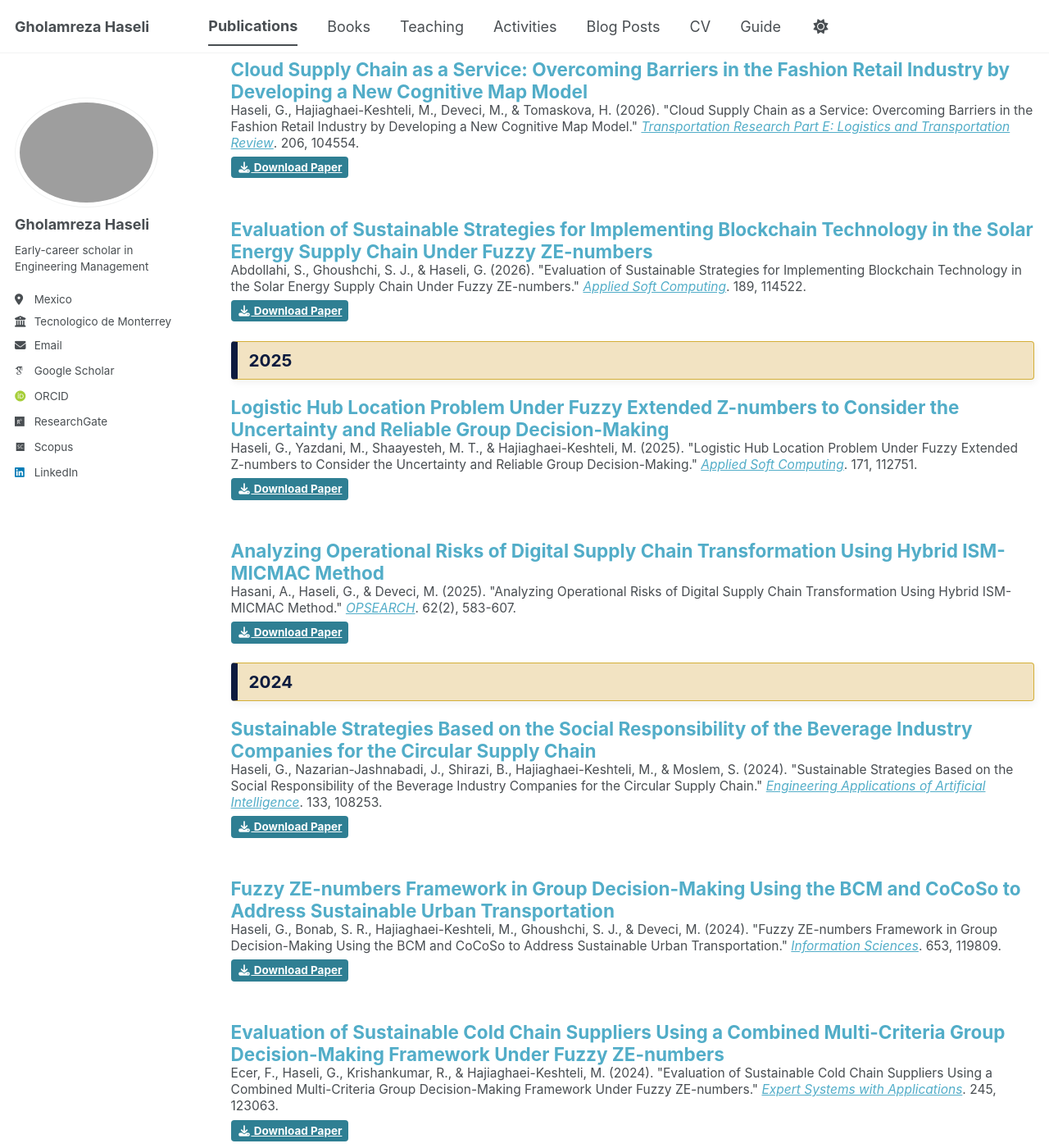
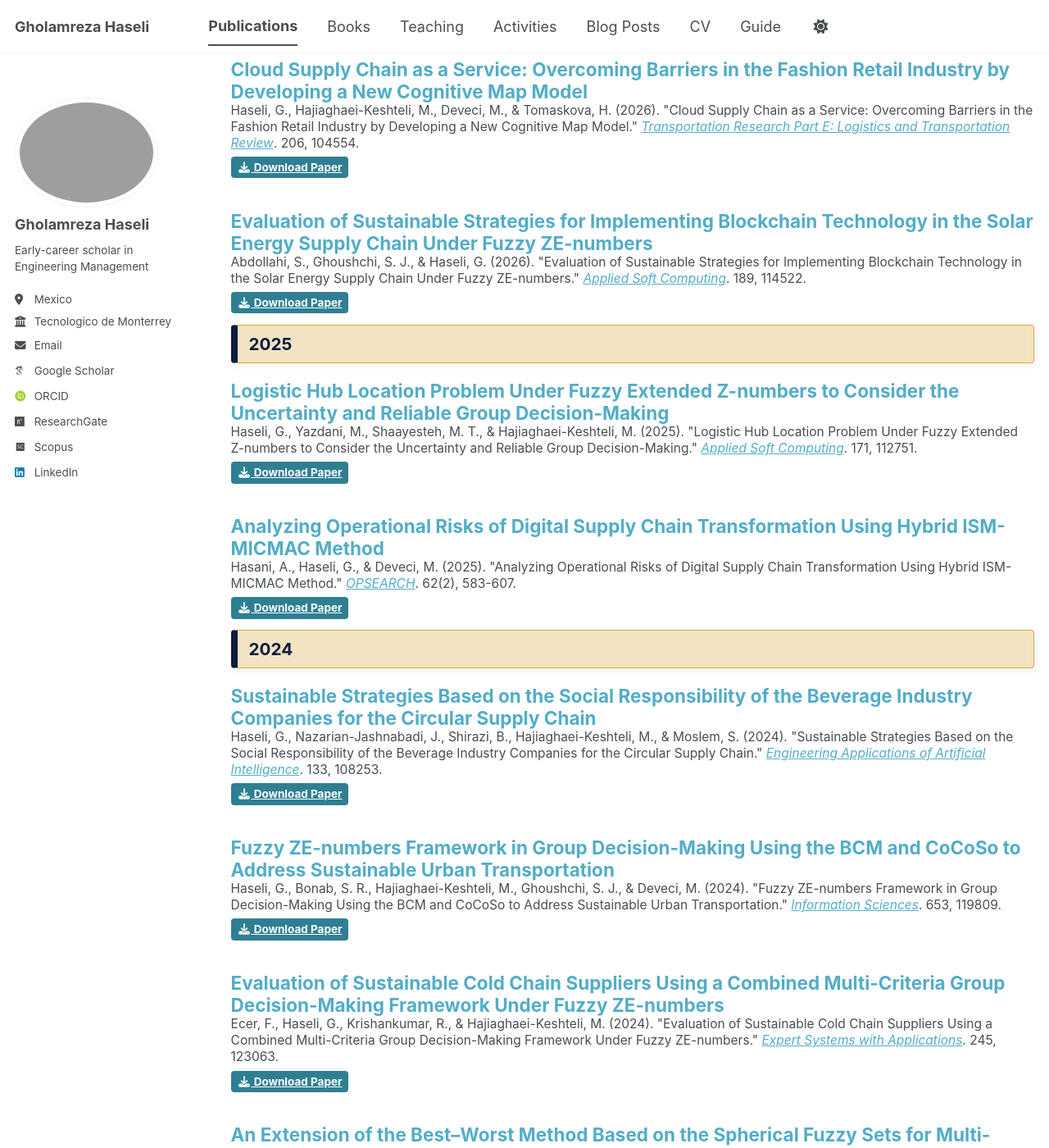
Before and after one commit to Gholamreza-Haseli/Gholamreza-Haseli.github.io, a Jekyll site: the page built from _pages/publications.html, in a window 1280 px wide and 1400 px high, scrolled down 289 px. Shown: the whole window at 82% size. Built offline with Jekyll 4.4.1, drawn with Linux system fonts in a browser that asks for light colours; some web fonts are replaced; a script bundle is joined from its source files by our own code; library files that are not in the unit come from our copies.

Commit message:
Update publications.html

```diff
--- a/_pages/publications.html
+++ b/_pages/publications.html
@@ -47,14 +47,6 @@ author_profile: true
     box-shadow: 2px 4px 8px rgba(0,0,0,0.05);
   }
 
-    /* کلاس جدید: کاهش فاصله بین آیتم‌های مقاله */
-  .pub-item-wrapper {
-    margin-top: 0 !important;
-    margin-bottom: 0 !important;
-    padding-top: 0px !important;
-    padding-bottom: 10px !important;
-  }
-
 </style>
 
 {% if site.publication_category %}
```
